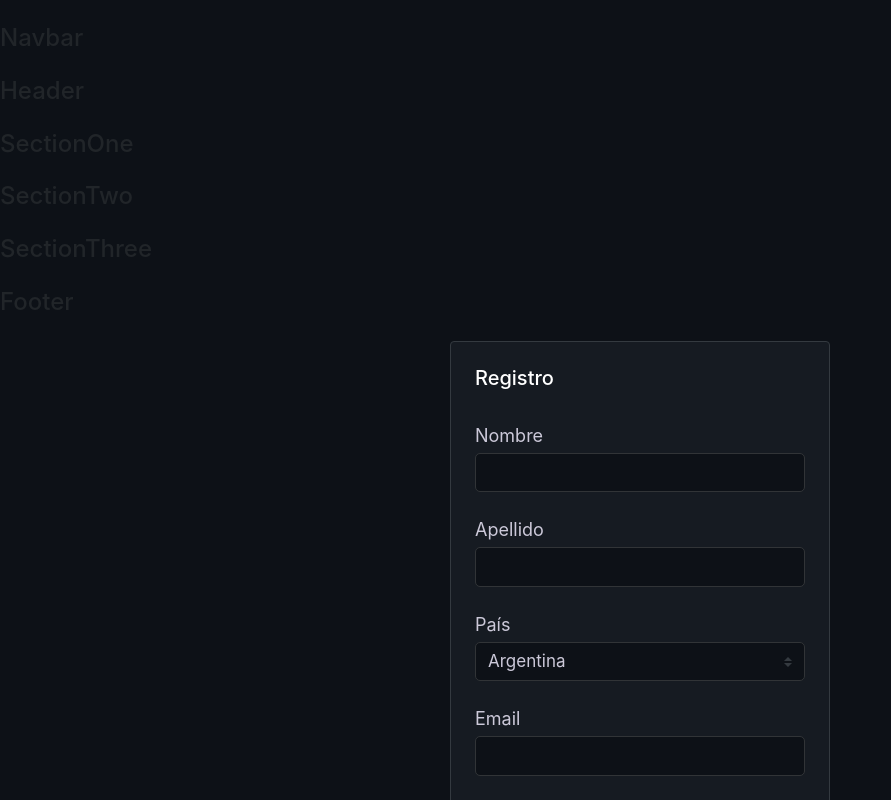
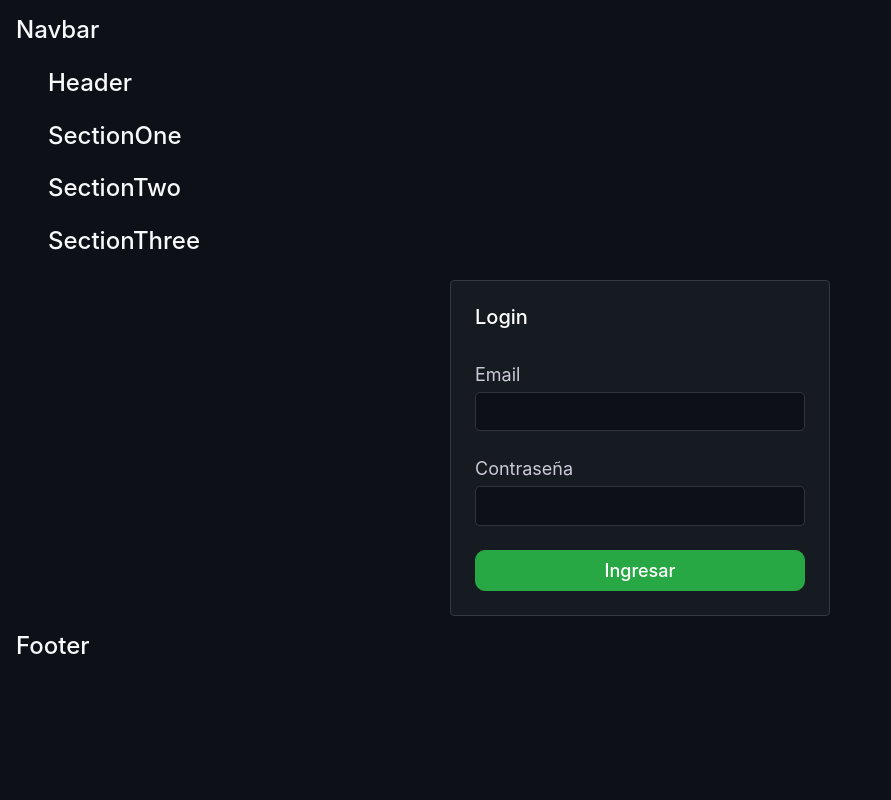
Before and after one commit to ezequielpato/ale-plataforma-cryptos, a Next.js app: page / in a window 1280 px wide. Shown: the top 800 px of the page, without its empty margins (0-891 px from the left). Built offline with nearby package versions, Linux system fonts and the light colour scheme.

Commit message:
Se crea componente Main principal y se agregan los otros componentes dentro como secundarios

```diff
--- a/componentes/Footer.js
+++ b/componentes/Footer.js
@@ -1,8 +1,8 @@
 const Footer = () => {
 	return (
-		<div className='mt-4'>
+		<section className='m-3'>
 			<h4>Footer</h4>
-		</div>
+		</section>
 	);
 };
 
--- a/componentes/Navbar.js
+++ b/componentes/Navbar.js
@@ -1,8 +1,8 @@
 const Navbar = () => {
 	return (
-		<div className='mt-4'>
+		<section className='m-3'>
 			<h4>Navbar</h4>
-		</div>
+		</section>
 	);
 };
 
--- /dev/null
+++ b/componentes/main/index.js
@@ -0,0 +1,17 @@
+import Header from '/componentes/main/Header';
+import SectionOne from '/componentes/main/SectionOne';
+import SectionTwo from '/componentes/main/SectionTwo';
+import SectionThree from '/componentes/main/SectionThree';
+
+const Main = () => {
+	return (
+		<section className=' ml-lg-5'>
+			<Header />
+			<SectionOne />
+			<SectionTwo />
+			<SectionThree />
+		</section>
+	);
+};
+
+export default Main;
--- a/pages/index.js
+++ b/pages/index.js
@@ -1,28 +1,25 @@
 // import Header from '../componentes/Header';
 import Navbar from '../componentes/Navbar';
-import Header from '../componentes/Header';
-import SectionOne from '../componentes/SectionOne';
-import SectionTwo from '../componentes/SectionTwo';
-import SectionThree from '../componentes/SectionThree';
+import Main from '../componentes/main';
 import Login from '../componentes/formularios/Login';
 import Register from '../componentes/formularios/Register';
 import Footer from '../componentes/Footer';
 
 export default function Home() {
 	return (
-		<>
+		<section className='text-light'>
 			{/** Header Component */}
 			<Navbar />
-			<Header />
-			<SectionOne />
-			<SectionTwo />
-			<SectionThree />
+
+			{/* Primary Main Component */}
+			<Main />
+
+			{/** Register and Login Components */}
+			{/* <Register /> */}
+			<Login />
+
+			{/* Footer Component */}
 			<Footer />
-
-			{/* <Header /> */}
-			{/** Register and Login Components */}
-			<Register />
-			<Login />
-		</>
+		</section>
 	);
 }
```
Also changed, not shown: componentes/main/Header.js (renamed from componentes/Header.js), componentes/main/SectionOne.js (renamed from componentes/SectionOne.js), componentes/main/SectionThree.js (renamed from componentes/SectionThree.js), componentes/main/SectionTwo.js (renamed from componentes/SectionTwo.js).
